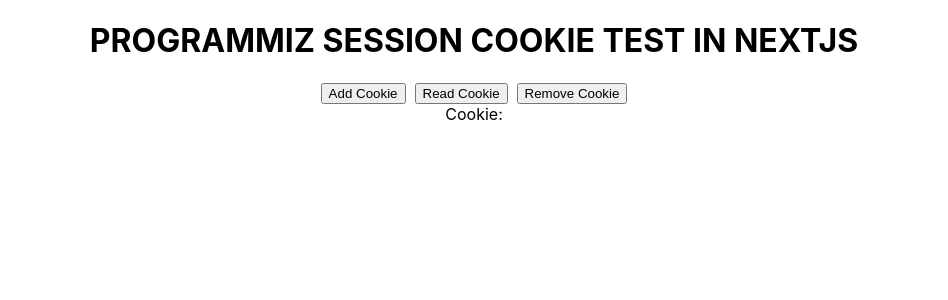
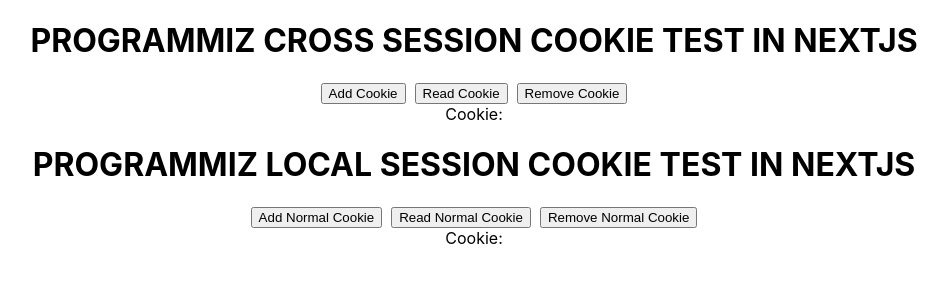
Before and after one commit to dev-rajan/next-cookie-testing, a Next.js app: page / in a window 1280 px wide. Shown: the top 300 px of the page, without its empty margins (166-1114 px from the left). Built offline with nearby package versions, Linux system fonts and the light colour scheme.

Commit message:
cookie testing

```diff
--- a/pages/index.js
+++ b/pages/index.js
@@ -27,12 +27,38 @@
     });
   };
 
+  const handleNormalAdd = () => {
+    setCookies("abcNormal", "Next Test Cookie", {
+      path: "/",
+    });
+  };
+
+  const handleNormalRead = () => {
+    setCookieValue(
+      getCookie("abcNormal", {
+        path: "/",
+      })
+    );
+  };
+
+  const handleNormalRemove = () => {
+    removeCookies("abcNormal", {
+      path: "/",
+    });
+  };
+
   return (
     <div className="App">
-      <h1>PROGRAMMIZ SESSION COOKIE TEST IN NEXTJS</h1>
+      <h1>PROGRAMMIZ CROSS SESSION COOKIE TEST IN NEXTJS</h1>
       <button onClick={handleAdd}>Add Cookie</button> &nbsp;
       <button onClick={handleRead}>Read Cookie</button> &nbsp;
       <button onClick={handleRemove}>Remove Cookie</button>
+      <br />
+      <div>Cookie: {cookieValue}</div>
+      <h1>PROGRAMMIZ LOCAL SESSION COOKIE TEST IN NEXTJS</h1>
+      <button onClick={handleNormalAdd}>Add Normal Cookie</button> &nbsp;
+      <button onClick={handleNormalRead}>Read Normal Cookie</button> &nbsp;
+      <button onClick={handleNormalRemove}>Remove Normal Cookie</button>
       <br />
       <div>Cookie: {cookieValue}</div>
     </div>
```
